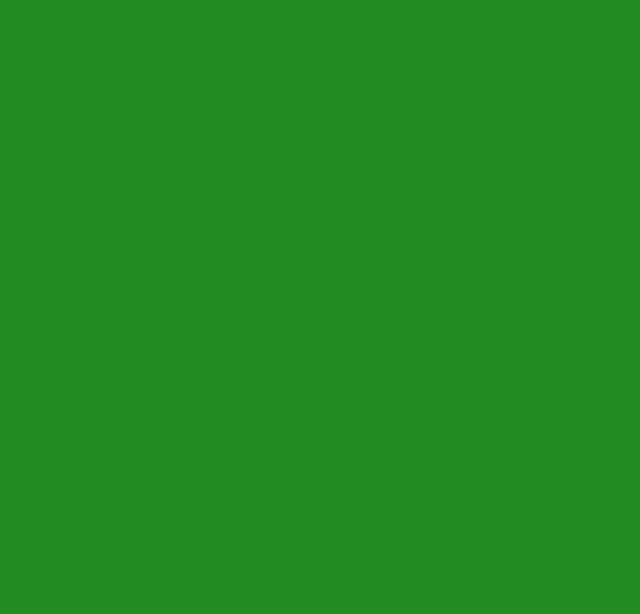
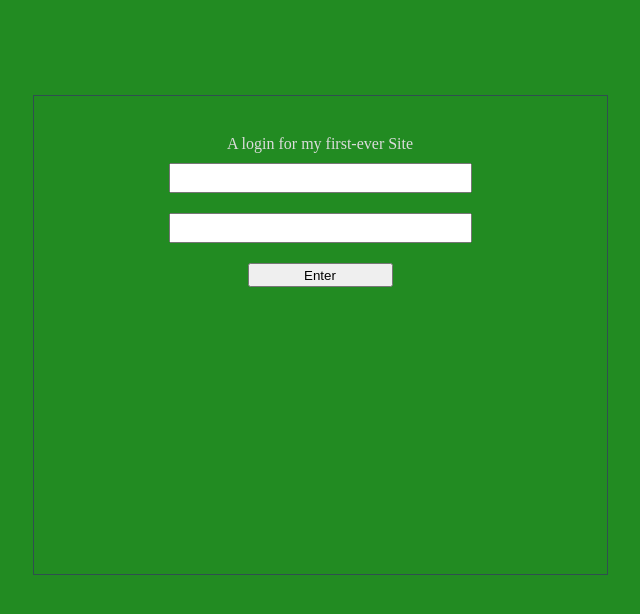
Before and after one commit to pasoproject/turbo-euro, a plain HTML site: page index25.html in a window 1280 px wide. Shown: the whole page, without its empty margins (320-960 px from the left). Drawn offline with Linux system fonts and the light colour scheme.

Commit message:
update: just added JS and first elements

```diff
--- a/assets/css/style.css
+++ b/assets/css/style.css
@@ -2,3 +2,29 @@ body {
 	margin: 0;
 	background-color: forestgreen;
 }
+
+.main_block {
+	height: 400px;
+	width: 495px;
+	border: 1px solid darkslategrey;
+	margin: 95px;
+	padding: 39px;
+}
+
+input {
+	height: 24px;
+	width: 295px;
+	margin: 10px;
+}
+
+button {
+	height: 24px;
+	width: 145px;
+	margin: 10px;
+}
+
+.label_block {
+	font-family: 'Times New Roman';
+	color: gainsboro;
+	margin-bottom: 29px;
+}
--- /dev/null
+++ b/assets/js/mainscript.js
@@ -0,0 +1,3 @@
+function terra() {
+	alert('Are you 100% sure?');
+}
--- a/index25.html
+++ b/index25.html
@@ -6,6 +6,21 @@
 	<link rel="stylesheet" href="assets/css/style.css">
 </head>
 <body>
-
+	<div align="center">
+		<div class="main_block">
+			<div>
+				<label class="label_block">A login for my first-ever Site</label>
+			</div>
+			<div>
+				<input type="text" name="" id="login">
+			</div>
+			<div>
+				<input type="password" name="" id="login">
+			</div>
+			<div>
+				<button onclick="terra()">Enter</button>
+			</div>
+		</div>
+	</div>
 </body>
 </html>
```
